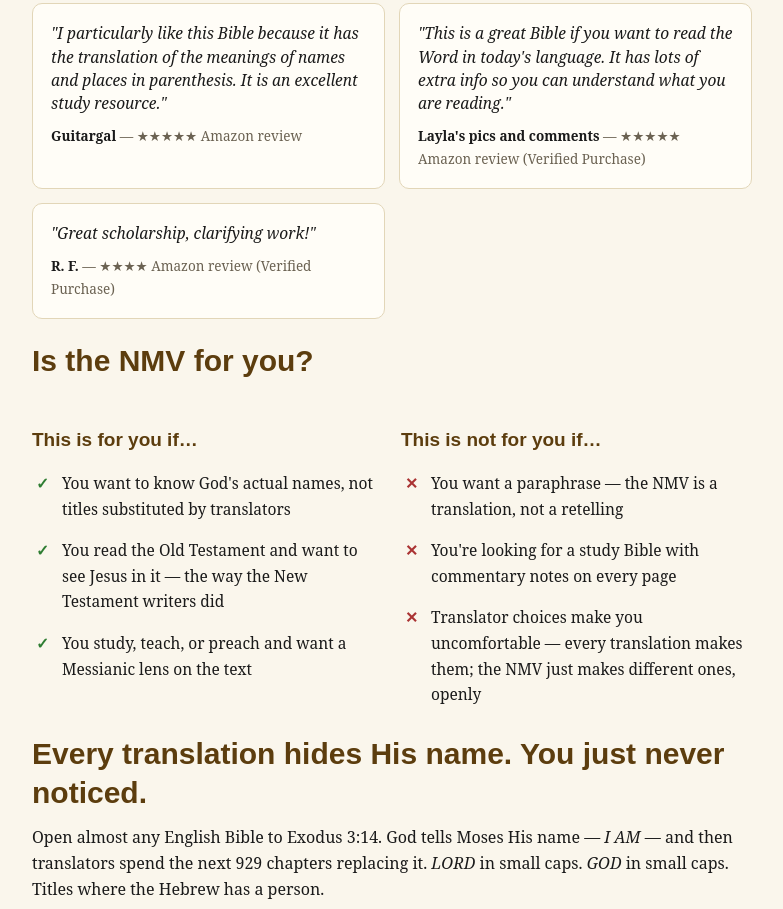
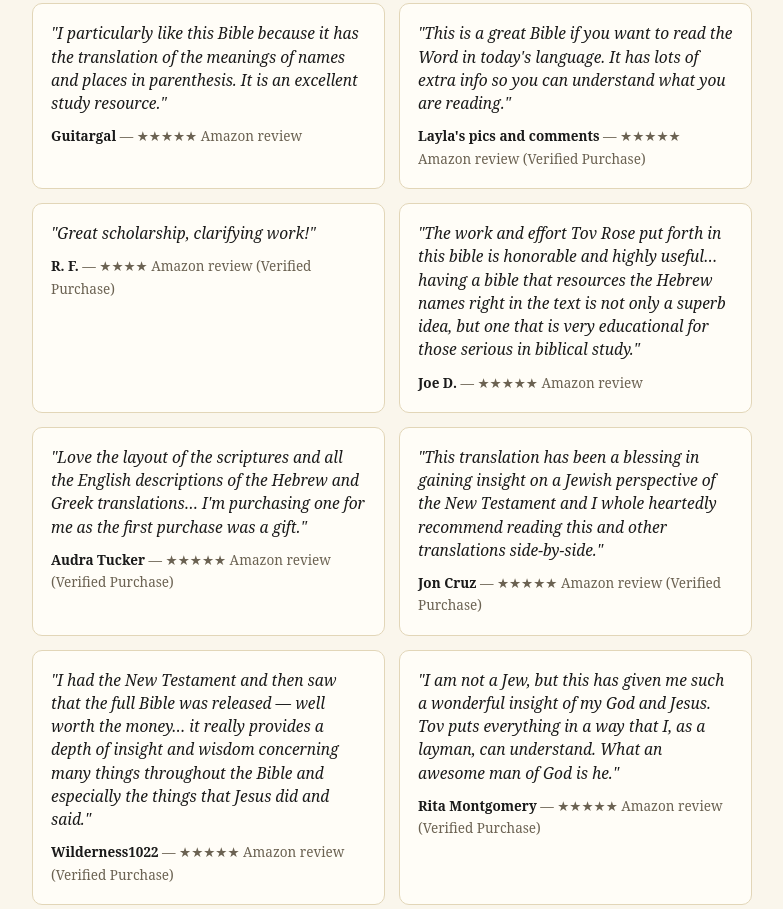
Before and after one commit to C2R-Marketing/nmvbible-org, a plain HTML site: page index.html in a window 1280 px wide. Shown: the part 1467-2376 px from the top of the page, without its empty margins (248-1031 px from the left). Drawn offline with Linux system fonts and the light colour scheme.

Commit message:
Social proof + claim cleanup (Oct 1) (#2)
- Zeffy donate URL wired (Bring the Word Home campaign, verified live)
- bonus.html: 9-quote endorsement wall for Jesus book (Spaulding, Richardson,
  Juster, Axtell, Ollison, Santarelli, Caverley, Cantor, Wilks) — all verbatim,
  labeled as endorsements of that book; Wilks genuine email found Oct 1
- index.html: NMV reader-review wall (7 verbatim Amazon review excerpts)
- Proof strip: removed unverified '5-star reader reviews' claim
- donate.html: removed invented dollar-impact tiers and tax placeholder;
  removed unverified guarantee; softened absolute translation claims
- Capture forms deliver free-chapter PDF immediately until real endpoint exists

```diff
--- a/index.html
+++ b/index.html
@@ -80,6 +80,26 @@
       <figure>
         <blockquote>"Great scholarship, clarifying work!"</blockquote>
         <figcaption><strong>R. F.</strong> — ★★★★ Amazon review (Verified Purchase)</figcaption>
+      </figure>
+      <figure>
+        <blockquote>"The work and effort Tov Rose put forth in this bible is honorable and highly useful… having a bible that resources the Hebrew names right in the text is not only a superb idea, but one that is very educational for those serious in biblical study."</blockquote>
+        <figcaption><strong>Joe D.</strong> — ★★★★★ Amazon review</figcaption>
+      </figure>
+      <figure>
+        <blockquote>"Love the layout of the scriptures and all the English descriptions of the Hebrew and Greek translations… I'm purchasing one for me as the first purchase was a gift."</blockquote>
+        <figcaption><strong>Audra Tucker</strong> — ★★★★★ Amazon review (Verified Purchase)</figcaption>
+      </figure>
+      <figure>
+        <blockquote>"This translation has been a blessing in gaining insight on a Jewish perspective of the New Testament and I whole heartedly recommend reading this and other translations side-by-side."</blockquote>
+        <figcaption><strong>Jon Cruz</strong> — ★★★★★ Amazon review (Verified Purchase)</figcaption>
+      </figure>
+      <figure>
+        <blockquote>"I had the New Testament and then saw that the full Bible was released — well worth the money… it really provides a depth of insight and wisdom concerning many things throughout the Bible and especially the things that Jesus did and said."</blockquote>
+        <figcaption><strong>Wilderness1022</strong> — ★★★★★ Amazon review (Verified Purchase)</figcaption>
+      </figure>
+      <figure>
+        <blockquote>"I am not a Jew, but this has given me such a wonderful insight of my God and Jesus. Tov puts everything in a way that I, as a layman, can understand. What an awesome man of God is he."</blockquote>
+        <figcaption><strong>Rita Montgomery</strong> — ★★★★★ Amazon review (Verified Purchase)</figcaption>
       </figure>
     </div>
 
```
